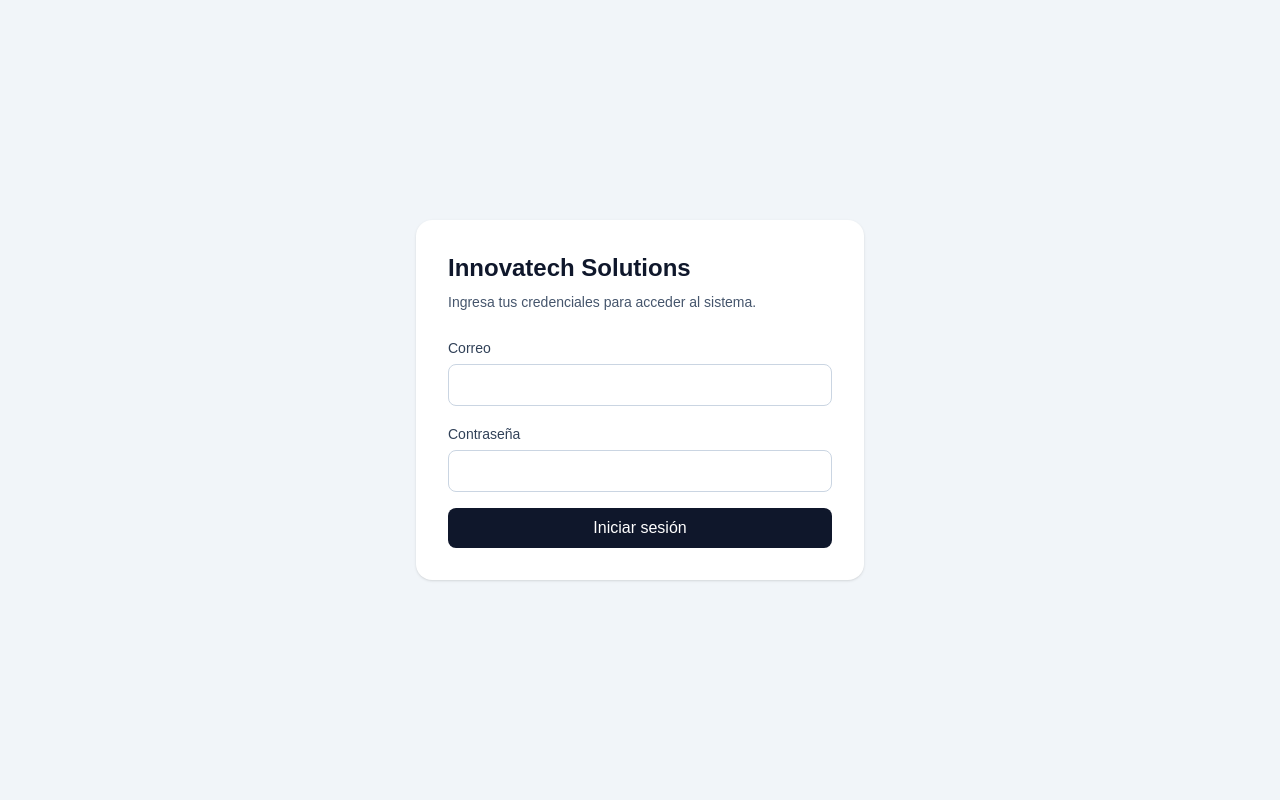
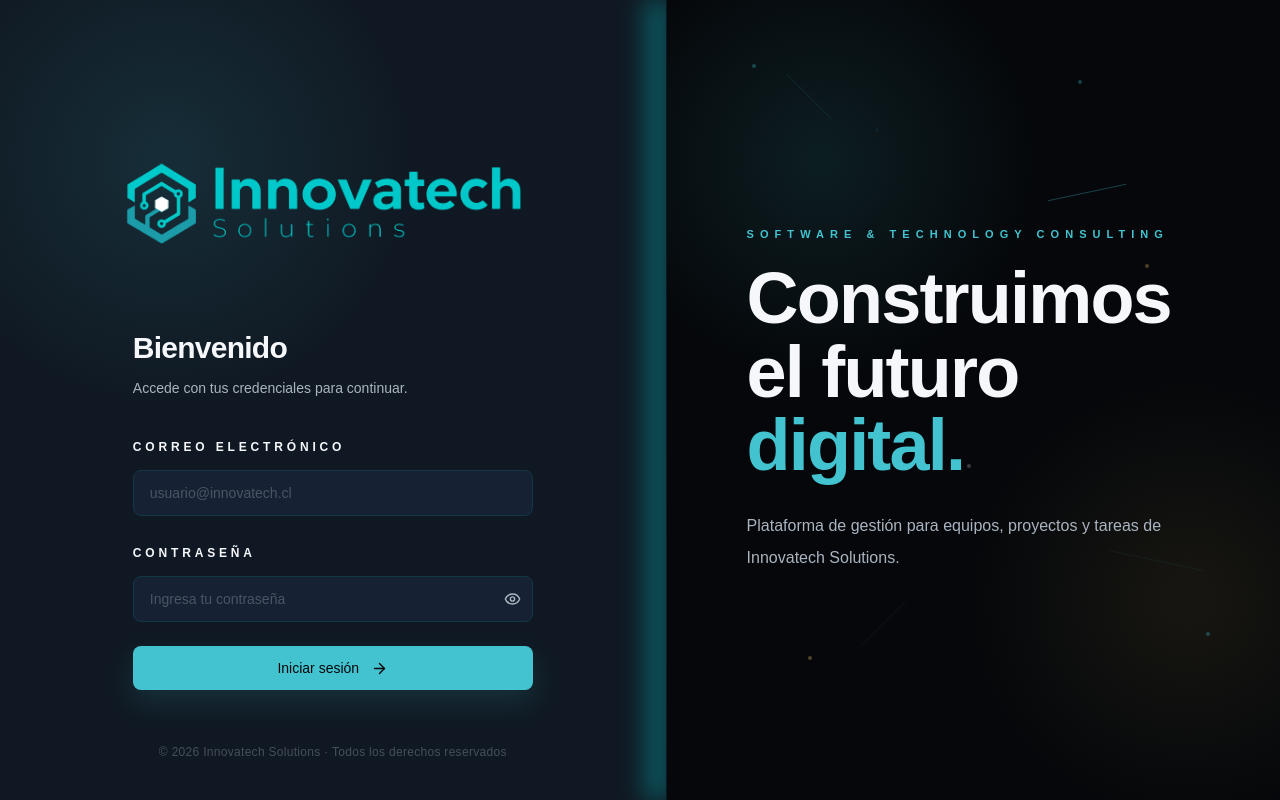
Before and after one commit to arieeliiu/innovatech, a Next.js app in the folder frontend/: page / in a window 1280 px wide. Built offline with nearby package versions, Linux system fonts and the light colour scheme; no server answers.

Commit message:
feat: rediseño pagina de login

```diff
--- a/frontend/src/app/page.tsx
+++ b/frontend/src/app/page.tsx
@@ -2,6 +2,7 @@
 
 import { useState } from 'react';
 import { useRouter } from 'next/navigation';
+import { ArrowRight, Eye, EyeOff } from 'lucide-react';
 import { apiRequest } from '../lib/api';
 import { getRoleFromToken } from '../lib/auth';
 
@@ -10,6 +11,7 @@ export default function Home() {
 
   const [email, setEmail] = useState('');
   const [password, setPassword] = useState('');
+  const [showPassword, setShowPassword] = useState(false);
   const [message, setMessage] = useState('');
 
   async function handleLogin(event: React.FormEvent<HTMLFormElement>) {
@@ -32,7 +34,7 @@ export default function Home() {
 
       const role = getRoleFromToken(data.access_token);
 
-      if (role === 'admin') {
+      if (role?.toLowerCase() === 'admin') {
         router.push('/admin');
       } else {
         router.push('/projects');
@@ -44,25 +46,43 @@ export default function Home() {
   }
 
   return (
-    <main className="flex min-h-screen items-center justify-center bg-slate-100 px-4">
-      <section className="w-full max-w-md rounded-2xl bg-white p-8 shadow">
-        <h1 className="text-2xl font-bold text-slate-900">
-          Innovatech Solutions
+    <main className="min-h-screen overflow-hidden bg-[#05070A] text-[#F5F7FA]">
+      <section className="grid min-h-screen lg:grid-cols-[52%_48%]">
+        <div className="relative flex min-h-screen items-center justify-center overflow-hidden bg-[#101923] px-8 py-12">
+          <div className="absolute inset-0 bg-[radial-gradient(circle_at_25%_20%,rgba(67,195,207,0.12),transparent_30%)]" />
+
+          <div className="absolute right-0 top-0 h-full w-7 bg-gradient-to-l from-[#00feff]/50 to-transparent blur-md" />
+
+          <section className="relative z-10 w-full max-w-[400px]">
+            <div className="relative mb-10 w-fit -translate-x-20">
+
+              <img
+                src="/innovatech-logo.png"
+                alt="Innovatech Solutions"
+                className="relative z-10 h-auto w-[500px] max-w-none"
+              />
+            </div>
+
+            <div>
+              <h1 className="text-3xl font-black tracking-tight text-[#F5F7FA]">
+                Bienvenido
               </h1>
 
-        <p className="mt-2 text-sm text-slate-600">
-          Ingresa tus credenciales para acceder al sistema.
+              <p className="mt-3 text-sm text-[#AAB4C0]">
+                Accede con tus credenciales para continuar.
               </p>
+            </div>
 
-        <form onSubmit={handleLogin} className="mt-6 space-y-4">
+            <form onSubmit={handleLogin} className="mt-9 space-y-6">
               <div>
-            <label className="text-sm font-medium text-slate-700">
-              Correo
+                <label className="text-xs font-bold uppercase tracking-[0.32em] text-[#F5F7FA]">
+                  Correo electrónico
                 </label>
 
                 <input
-              className="mt-1 w-full rounded-lg border border-slate-300 bg-white px-3 py-2 text-slate-900 outline-none focus:border-slate-900"
+                  className="mt-3 w-full rounded-lg border border-[#123746] bg-[#162233] px-4 py-3 text-sm text-[#F5F7FA] outline-none transition placeholder:text-[#AAB4C0]/35 focus:border-[#43c3cf] focus:ring-2 focus:ring-[#43c3cf]/20"
                   type="email"
+                  placeholder="usuario@innovatech.cl"
                   value={email}
                   onChange={(event) => setEmail(event.target.value)}
                   required
@@ -70,28 +90,98 @@ export default function Home() {
               </div>
 
               <div>
-            <label className="text-sm font-medium text-slate-700">
+                <label className="text-xs font-bold uppercase tracking-[0.32em] text-[#F5F7FA]">
                   Contraseña
                 </label>
 
+                <div className="relative mt-3">
                   <input
-              className="mt-1 w-full rounded-lg border border-slate-300 bg-white px-3 py-2 text-slate-900 outline-none focus:border-slate-900"
-              type="password"
+                    className="w-full rounded-lg border border-[#123746] bg-[#162233] px-4 py-3 pr-11 text-sm text-[#F5F7FA] outline-none transition placeholder:text-[#AAB4C0]/35 focus:border-[#43c3cf] focus:ring-2 focus:ring-[#43c3cf]/20"
+                    type={showPassword ? 'text' : 'password'}
+                    placeholder="Ingresa tu contraseña"
                     value={password}
                     onChange={(event) => setPassword(event.target.value)}
                     required
                   />
+
+                  <button
+                    type="button"
+                    onClick={() => setShowPassword((current) => !current)}
+                    className="absolute right-3 top-1/2 -translate-y-1/2 text-[#AAB4C0] transition hover:text-[#F5F7FA]"
+                    aria-label={
+                      showPassword ? 'Ocultar contraseña' : 'Mostrar contraseña'
+                    }
+                  >
+                    {showPassword ? <EyeOff size={17} /> : <Eye size={17} />}
+                  </button>
+                </div>
               </div>
 
               <button
-            className="w-full rounded-lg bg-slate-900 px-4 py-2 font-medium text-white hover:bg-slate-800"
+                className="group flex w-full items-center justify-center gap-3 rounded-lg bg-[#43c3cf] px-5 py-3 text-sm font-medium text-[#05070A] shadow-[0_12px_28px_rgba(67,195,207,0.14)] transition hover:bg-[#3a9ea8] hover:text-[#F5F7FA]"
                 type="submit"
               >
                 Iniciar sesión
+                <ArrowRight
+                  size={17}
+                  className="transition group-hover:translate-x-1"
+                />
               </button>
             </form>
 
-        {message && <p className="mt-4 text-sm text-red-700">{message}</p>}
+            {message && (
+              <div className="mt-5 rounded-lg border border-red-400/30 bg-red-500/10 px-4 py-3 text-sm text-red-200">
+                {message}
+              </div>
+            )}
+          </section>
+
+          <p className="absolute bottom-10 left-1/2 z-10 w-full -translate-x-1/2 px-8 text-center text-xs tracking-wide text-[#AAB4C0]/35">
+            © 2026 Innovatech Solutions · Todos los derechos reservados
+          </p>
+        </div>
+
+        <div
+          className="relative hidden min-h-screen items-center overflow-hidden border-l border-[#123746]/40 bg-[#05070A] px-20 lg:flex"
+          style={{
+            backgroundImage:
+              'radial-gradient(circle at 25% 20%, rgba(67,195,207,0.12), transparent 28%), radial-gradient(circle at 85% 75%, rgba(242,198,109,0.08), transparent 28%)',
+          }}
+        >
+          <div className="absolute inset-0 opacity-30">
+            <div className="absolute left-[14%] top-[8%] h-1 w-1 rounded-full bg-[#43c3cf]" />
+            <div className="absolute left-[34%] top-[16%] h-1 w-1 rounded-full bg-[#123746]" />
+            <div className="absolute left-[67%] top-[10%] h-1 w-1 rounded-full bg-[#43c3cf]" />
+            <div className="absolute left-[78%] top-[33%] h-1 w-1 rounded-full bg-[#F2C66D]" />
+            <div className="absolute left-[49%] top-[58%] h-1 w-1 rounded-full bg-[#AAB4C0]" />
+            <div className="absolute left-[88%] top-[79%] h-1 w-1 rounded-full bg-[#43c3cf]" />
+            <div className="absolute left-[23%] top-[82%] h-1 w-1 rounded-full bg-[#F2C66D]" />
+
+            <div className="absolute left-[18%] top-[12%] h-px w-16 rotate-45 bg-[#43c3cf]/30" />
+            <div className="absolute left-[62%] top-[24%] h-px w-20 -rotate-12 bg-[#43c3cf]" />
+            <div className="absolute left-[72%] top-[70%] h-px w-24 rotate-12 bg-[#43c3cf]/25" />
+            <div className="absolute left-[30%] top-[78%] h-px w-16 -rotate-45 bg-[#43c3cf]/20" />
+          </div>
+
+          <section className="relative z-10 max-w-xl">
+            <p className="mb-5 text-[11px] font-bold uppercase tracking-[0.55em] text-[#43c3cf]">
+              Software & Technology consulting
+            </p>
+
+            <h2 className="text-6xl font-black leading-[1.02] tracking-tight text-[#F5F7FA] xl:text-7xl">
+              Construimos
+              <br />
+              el futuro
+              <br />
+              <span className="text-[#43c3cf]">digital.</span>
+            </h2>
+
+            <p className="mt-7 max-w-lg text-base leading-8 text-[#AAB4C0]">
+              Plataforma de gestión para equipos, proyectos y tareas de
+              Innovatech Solutions.
+            </p>
+          </section>
+        </div>
       </section>
     </main>
   );
```
Also changed, not shown: frontend/public/innovatech-logo.png (added), 1 other file (tests, documents, lock files or other folders). Lines whose indentation alone changed are shown as unchanged.
